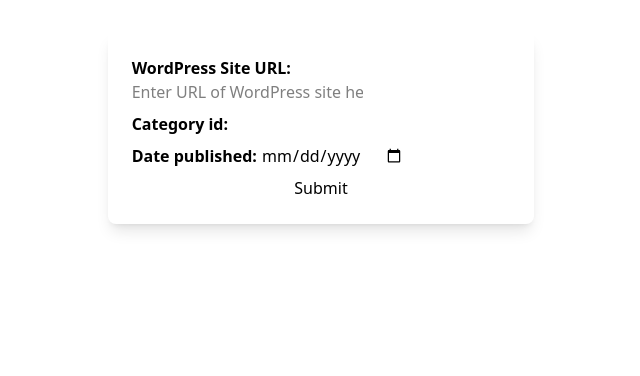
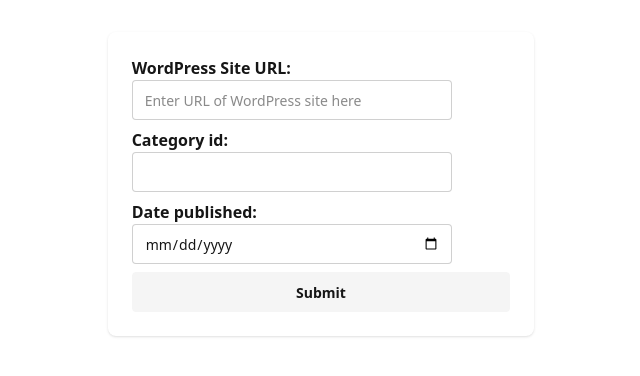
Before and after one commit to Jppat/grab-wp-post, a React (Vite) app: page / in a window 1280 px wide. Shown: the top 376 px of the page, without its empty margins (319-959 px from the left). Built offline with nearby package versions, Linux system fonts and the light colour scheme.

Commit message:
implement styling with daisyui

```diff
--- a/package.json
+++ b/package.json
@@ -27,6 +27,7 @@
     "@types/react": "^19.1.10",
     "@types/react-dom": "^19.1.7",
     "@vitejs/plugin-react": "^5.0.0",
+    "daisyui": "^5.1.13",
     "eslint": "^9.33.0",
     "eslint-plugin-react-hooks": "^5.2.0",
     "eslint-plugin-react-refresh": "^0.4.20",
--- a/src/App.jsx
+++ b/src/App.jsx
@@ -23,6 +23,7 @@
         setShowCopyMessage('Copied!');
         setTimeout(() => {
           setShowCopyMessage(null);
+          setIsTextCopied(false);
         }, 2000);
         } catch (err) {
           setShowCopyMessage('Failed to copy. Try again.');
@@ -31,11 +32,18 @@
   }
 
   return(
-    <li key={post.id} className={`w-3/12 border border-gray-300 p-5 ${isTextCopied ? "bg-red-100" : null}`} >
-      <h3>{post.title}</h3>
-      <Markdown>{post.excerpt}</Markdown>
-      <button onClick={() => copyButton(post.title, post.content, post.link)}>Copy</button>
-      {isTextCopied && <span className="text-xs ml-2 text-green-600 font-bold">{showCopyMessage}</span>}
+    <li key={post.id} className={`card card-border w-3/12 shadow-sm ${isTextCopied ? "bg-primary" : null}`} >
+      <div className="card-body">
+        <h3 className='card-title'>{post.title}</h3>
+        <Markdown>{post.excerpt}</Markdown>
+        <div className="card-actions justify-start items-center">
+          <button className="btn justify-start"
+                  onClick={() => copyButton(post.title, post.content, post.link)}>
+                    Copy
+          </button>
+          {showCopyMessage ? <span className="text-xs ml-2 text-accent-content font-bold inline-flex items-center">{showCopyMessage}</span>:null}
+        </div>
+      </div>
     </li>
   )
 }
@@ -54,7 +62,8 @@
   return (
     <>
       {(posts.length > 0) &&
-      <ul className = "flex flex-row justify-center flex-wrap gap-5 list-none w-full ps-0">
+      // <ul className = "flex flex-row justify-center flex-wrap gap-5 list-none w-full ps-0">
+      <ul className = "flex flex-row justify-center flex-wrap gap-5 list-none w-full ps-0 p-3">
         {final_post.map(post => (
           <Post post={post} />
         ))}
@@ -68,11 +77,11 @@
   return(
     <>
       <form
-        className="flex flex-col justify-self-center gap-2 mt-8 mb-8 w-4/12 p-6 rounded-lg shadow-lg"
+        className="flex flex-col justify-self-center gap-2 mt-8 mb-8 w-4/12 p-6 rounded-lg shadow-sm"
         onSubmit={props.onSubmit}>
         <div>
           <label htmlFor="url"><strong>WordPress Site URL: </strong></label>
-          <input type="url" id= "url" name="url" placeholder="Enter URL of WordPress site here" value={props.url} required onChange={e => {
+          <input className="input" type="url" id= "url" name="url" placeholder="Enter URL of WordPress site here" value={props.url} required onChange={e => {
             let input = e.target;
             if (!input.value.startsWith("http://") && !input.value.startsWith("https://")) {
               input.value = "https://" + input.value;
@@ -83,15 +92,15 @@
 
         <div>
           <label htmlFor="category-id"><strong>Category id: </strong></label>
-          <input type="number" id= "category-id" name="category-id" min="1" step="1" value={props.categoryId} onChange={e => props.setCategoryId(e.target.value)}/>
+          <input className="input" type="number" id= "category-id" name="category-id" min="1" step="1" value={props.categoryId} onChange={e => props.setCategoryId(e.target.value)}/>
         </div>
 
         <div>
           <label htmlFor="date"><strong>Date published: </strong></label>
-          <input type="date" id= "date" name="date"  value={props.date} onChange={e => props.setDate(e.target.value)}/>
+          <input className="input" type="date" id= "date" name="date"  value={props.date} onChange={e => props.setDate(e.target.value)}/>
         </div>
 
-        <button type="submit">Submit</button>
+        <button className="btn grow-0" type="submit">Submit</button>
       </form>
     </>
   )
--- a/src/index.css
+++ b/src/index.css
@@ -1 +1,4 @@
 @import "tailwindcss";
+ @plugin "daisyui" {
+   themes: wireframe --default;
+ }
```
Also changed, not shown: 1 other file (tests, documents, lock files or other folders).
